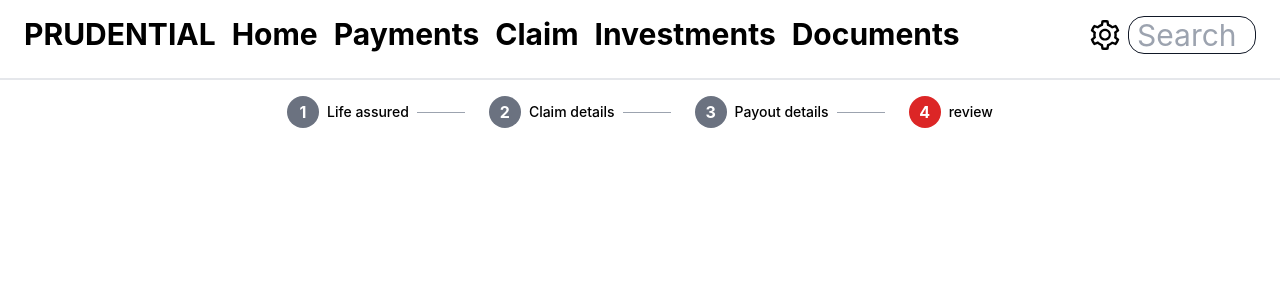
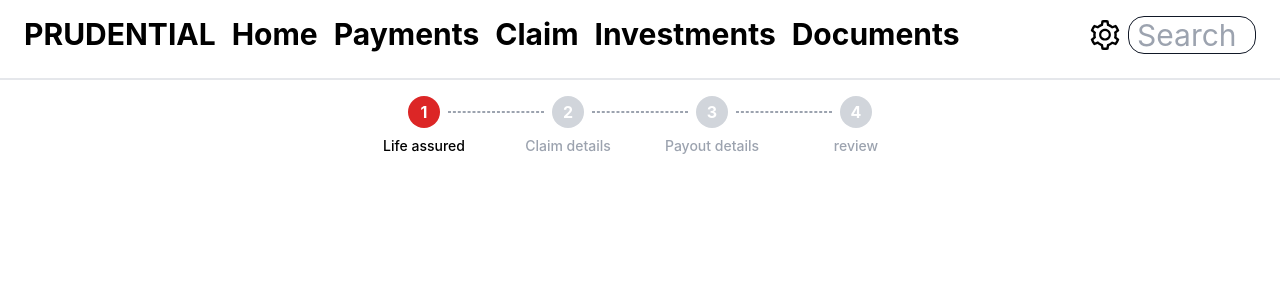
Before and after one commit to caiwenguo1314/questionnaire_exercise_app, a React (Create React App) app: page /form in a window 1280 px wide. Shown: the top 300 px of the page. Built offline with nearby package versions, Linux system fonts and the light colour scheme.

Commit message:
完成stepProgress组件

```diff
--- a/src/components/layout/PageLayout.tsx
+++ b/src/components/layout/PageLayout.tsx
@@ -12,7 +12,7 @@ export default function PageLayout() {
     { id: 3, label: "Payout details" },
     { id: 4, label: "review" },
   ];
-  const current = 4;
+  const current = 1;
   return (
     <div>
       <header className="mt-4">
--- a/src/components/ui/stepProgress.tsx
+++ b/src/components/ui/stepProgress.tsx
@@ -1,41 +1,65 @@
 import { useEffect, useState } from "react";
-
-
-
-export default function StepProgress({steps, current}: {steps: {id:number,label:string}[], current: number}) {
+//默认导出步骤条组件
+export default function StepProgress(
+  /* 形参 */ {
+    steps,
+    current,
+  }: /* 对形参定义 */ {
+    /* steps是一个数组，数组中的每个元素都是一个对象，包含两个属性，id是数字，label是字符串 */
+    steps: { id: number; label: string }[];
+    /* current是一个数字，表示当前步骤 */
+    current: number;
+  }
+) {
+  /* 定义一个状态变量，用来存储当前步骤的id */
   const [currentStep, setCurrentStep] = useState(1);
-  /* 解决从外界传入current及时渲染 */
+  /** 解决从外界传入current及时渲染 */
   useEffect(() => {
     setCurrentStep(current);
-  }, [current])
+  }, [current]);
 
   return (
-    <div className="flex items-center justify-center space-x-4 p-4">
+    /* 最外层包裹元素，设置居中，间距等 */
+    <div className="flex items-center justify-center space-r-4 p-4">
+      {/* 遍历steps数组，生成每个步骤的元素, 对steps这个数组中每个元素都执行以下操作，并返回*/}
       {steps.map((step, index) => (
-        <div key={step.id} className="flex items-center">
+        /* 我的理解 所有返回的也需要在一个总的div中 */
+        /* 总的包裹div 并标记key 包括step.id  step.label  加连接线 */
+        <div key={step.id} className="flex items-center ">
+          {/* 因为label要在id下面居中，又不影响id和连接线的对齐，label用决定定位脱离文档流，而设的父元素，开启相对定位 */}
+          {/* 如果直接设在key那层的话，相当于给id，label和连接线的父元素设，会出现label参照id和连接线总体居中 */}
+          <div className="relative">
+            {/* 做一个8*8的圆，变小手，设一个过渡动画，0.3s，同时进行判断颜色，选中红色，未被选中浅灰，选中过深灰 */}
             <div
+              /* 这是一个模版字符串，可以写变量 但要放到${变量}中 */
               className={`w-8 h-8 flex items-center justify-center rounded-full text-white font-bold cursor-pointer transition-all duration-300
               ${
+                /* 三元运算符 */
                 currentStep === step.id
                   ? "bg-red-600"
                   : currentStep > step.id
                   ? "bg-gray-500"
                   : "bg-gray-300"
               }
-            `}
+            `} /* 注册点击事件 */
               onClick={() => setCurrentStep(step.id)}
             >
+              {/* 插入变量 */}
               {step.id}
             </div>
-          <span
-            className={`ml-2 text-sm font-medium ${
+            {/* label */}
+            <div /* 绝对定位，参照父元素定位，通过left-1/2 -translate-x-1/2 来居中 禁止换行 通过当前值判断颜色*/
+              className={`text-sm font-medium absolute top-10 left-1/2 transform -translate-x-1/2 whitespace-nowrap ${
                 currentStep >= step.id ? "text-black" : "text-gray-400"
               }`}
             >
+              {/* 插入变量 */}
               {step.label}
-          </span>
+            </div>
+          </div>
+          {/* 最后一个步骤后面不添加虚线 */}
           {index < steps.length - 1 && (
-            <div className="w-12 h-px bg-gray-400 mx-2"></div>
+            <div className="w-24 border border-dashed border-gray-400 mx-2"></div>
           )}
         </div>
       ))}
```
Also changed, not shown: 1 other file (tests, documents, lock files or other folders). Lines whose indentation alone changed are shown as unchanged.
